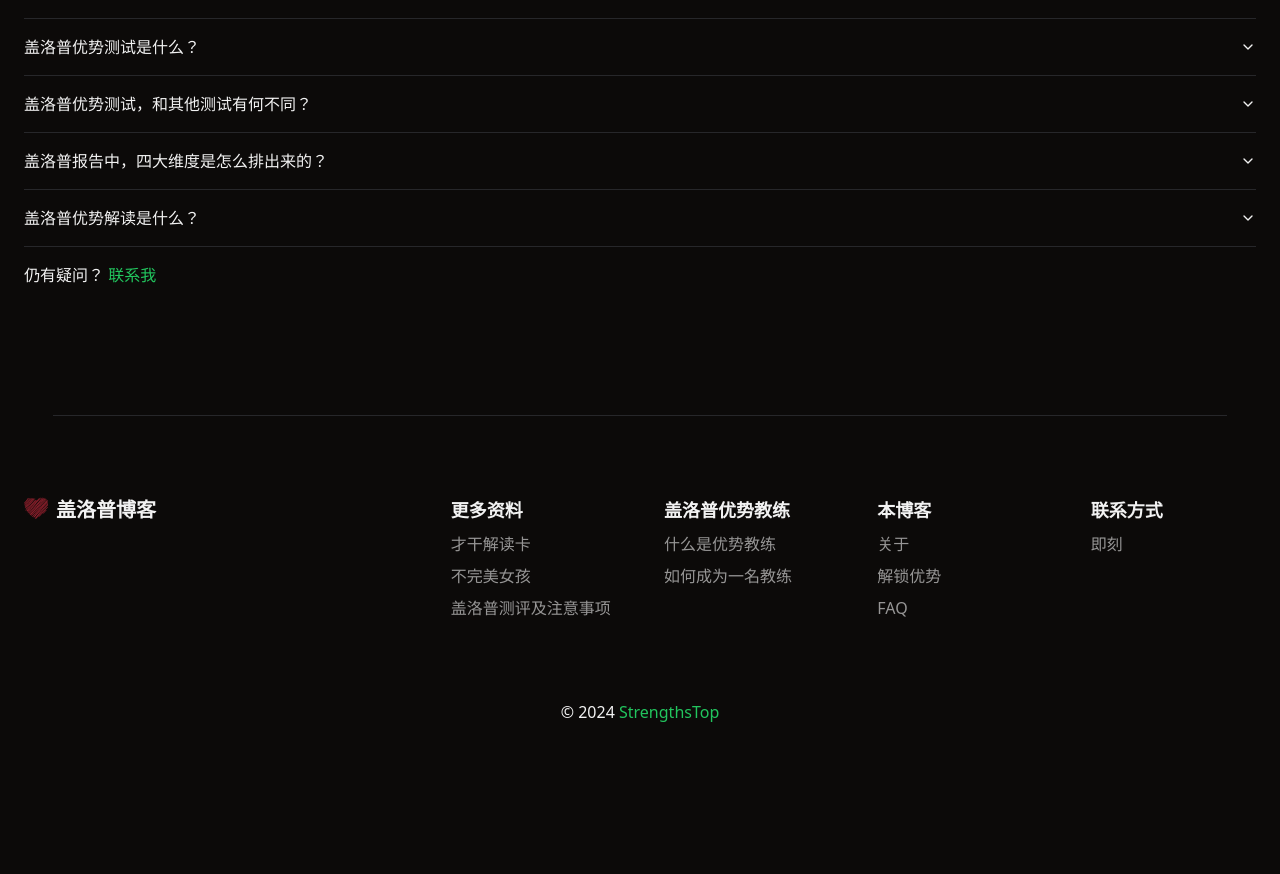
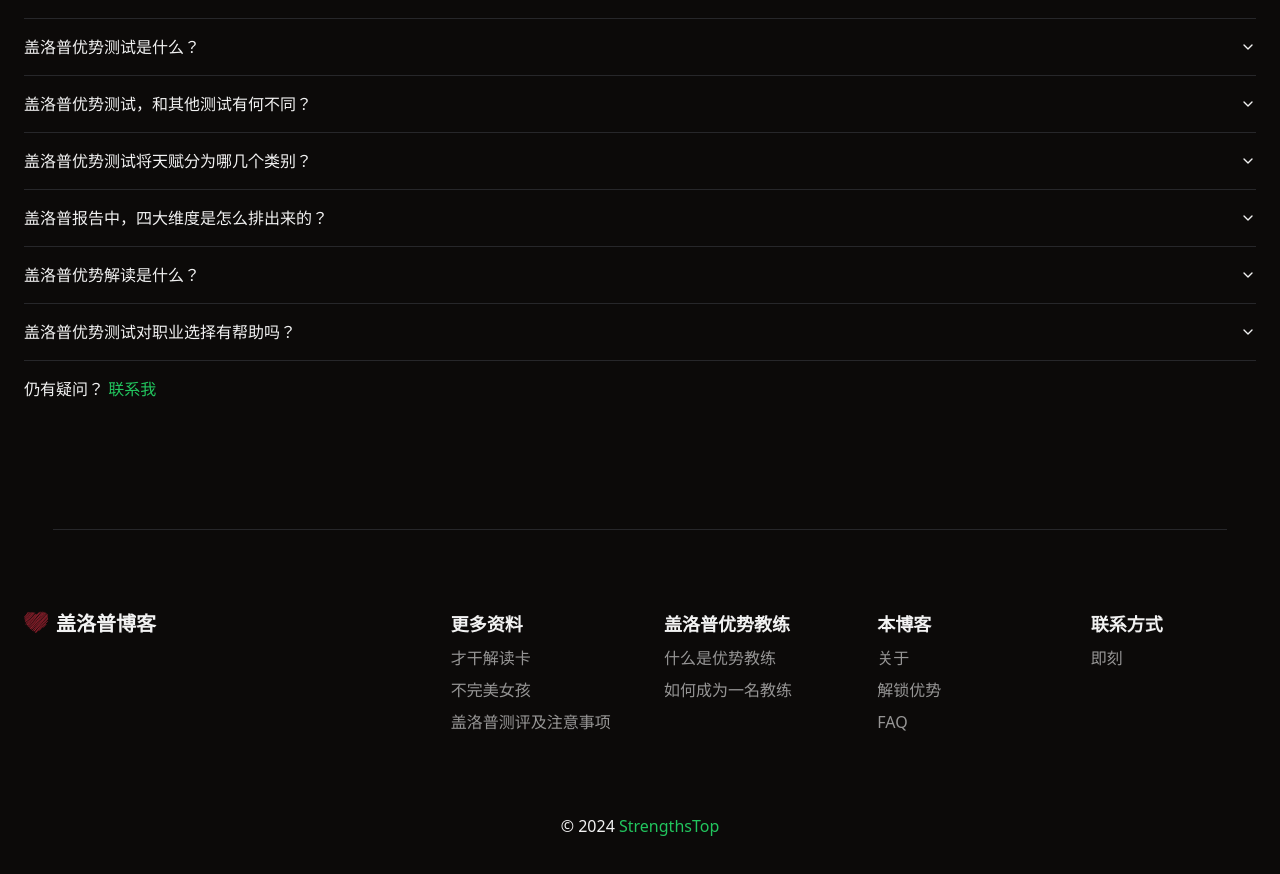
Before and after one commit to zll-0405/gallup, a React (Vite) app: page / in a window 1280 px wide. Shown: the part 2464-3338 px from the top of the page. Before the commit the page ends 3244 px from the top, so only its background shows below. Built offline with nearby package versions, Linux system fonts and the light colour scheme.

Commit message:
add some faq

```diff
--- a/src/components/FAQ.tsx
+++ b/src/components/FAQ.tsx
@@ -42,17 +42,31 @@ const FAQList: FAQProps[] = [
   },
   {
     question:
+      "盖洛普优势测试将天赋分为哪几个类别？",
+    answer:
+      "盖洛普优势测试将天赋分为 34 个才干，并归纳为 4 个主要领域：执行力、影响力、关系建立和战略思维",
+    value: "item-5",
+  },
+  {
+    question:
       "盖洛普报告中，四大维度是怎么排出来的？",
     answer:
       "在盖洛普报告中，四个维度排序并不是固定不变的，是根据每个人在四个维度上的得分来确定的，这个得分是指一个人在每个维度上的得分相对于测试人群的平均得分的高低，测试人群是成千上万的人组成的，包括不同职业、不同年龄、不同性别、不同文化背景的人，至于这个得分是如何计算的，就是盖洛普的独门秘籍了",
-    value: "item-5",
+    value: "item-6",
   },
   {
     question:
       "盖洛普优势解读是什么？",
     answer:
       "盖洛普优势解读是指，在专业的盖洛普教练引导下，结合自己的盖洛普报告，和自己做过的事情，来做深度觉察，来更好的了解自己，了解自己的报告。 请注意，盖洛普教练进行解读是额外收费的",
-    value: "item-6",
+    value: "item-7",
+  },
+  {
+    question:
+      "盖洛普优势测试对职业选择有帮助吗？",
+    answer:
+      "有帮助，但如果期望通过测试来得到一个确切结果，可能让你失望了。盖洛普优势测试可以帮助人们了解自己的天赋特质，从而选择更适合自己的工作环境和发展方向。但对于你“最适合”什么工作，盖洛普没办法给你确定答案，它只能告诉你，你的天赋/兴趣点是什么，而工作除了这些，还需要经验/经历/技能/知识。",
+    value: "item-8",
   },
 ];
 
```
